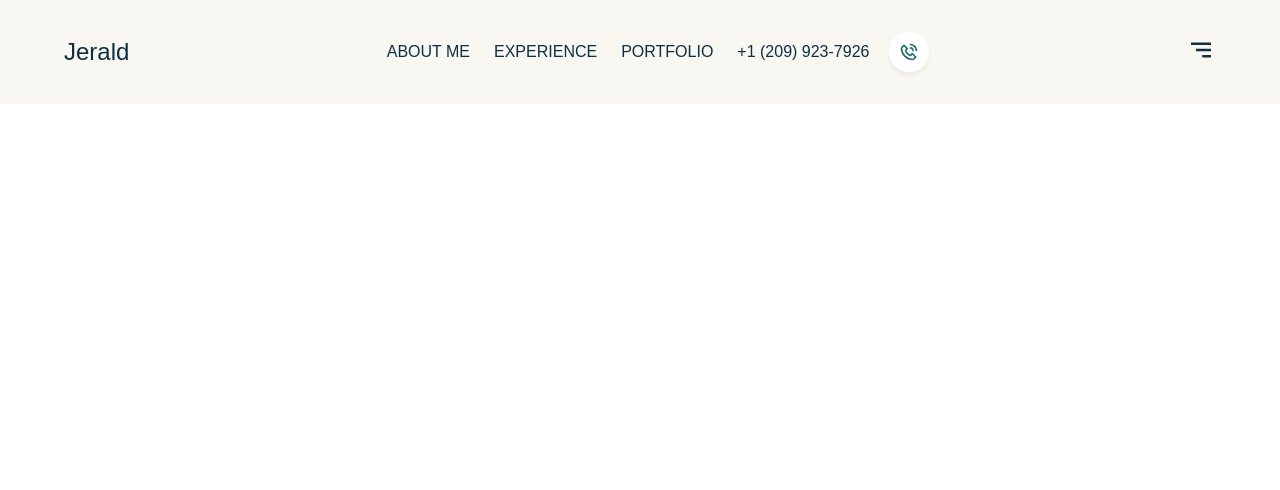
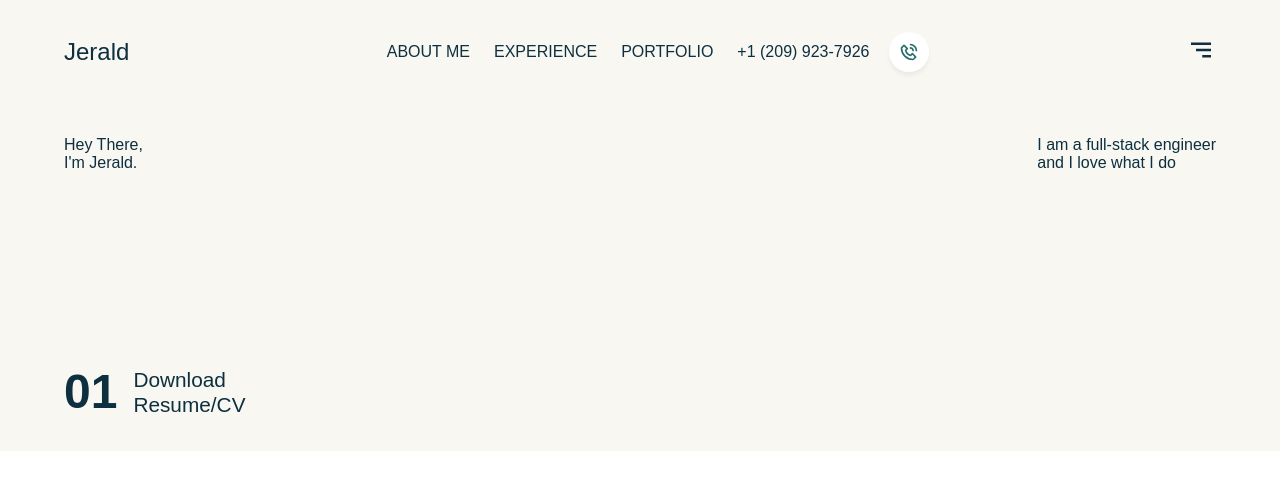
Before and after one commit to JeraldStephenson/portfolio2023A, a React (Vite) app: page / in a window 1280 px wide. Shown: the top 490 px of the page. Built offline with nearby package versions, Linux system fonts and the light colour scheme; a web font is replaced by a local one.

Commit message:
basic structuring of hero page

```diff
--- a/src/App.jsx
+++ b/src/App.jsx
@@ -1,10 +1,12 @@
 import Header from './components/Header/Header';
+import Hero from './components/Hero/Hero';
 import css from './styles/app.module.scss';
 
 const App = () => {
   return (
     <div className={`bg-primary ${css.container}`}>
       <Header />
+      <Hero />
     </div>
   );
 };
--- /dev/null
+++ b/src/components/Hero/Hero.jsx
@@ -0,0 +1,32 @@
+import React from 'react';
+import css from './Hero.module.scss';
+
+const Hero = () => {
+  return (
+    <section className={`paddings ${css.wrapper}`}>
+      <div className={`innerWidth ${css.container}`}>
+        <div className={css.upperElements}>
+          <span>
+            Hey There, <br /> I'm Jerald.
+          </span>
+          <span>
+            I am a full-stack engineer <br />
+            and I love what I do
+          </span>
+        </div>
+        <div className={css.lowerElements}>
+          <div className={css.experience}>
+            <div className='primaryText'>01</div>
+            <div className='secondaryText'>
+              <div>Download</div>
+              <div>Resume/CV</div>
+            </div>
+          </div>
+          <div className={css.certificate}></div>
+        </div>
+      </div>
+    </section>
+  );
+};
+
+export default Hero;
--- /dev/null
+++ b/src/components/Hero/Hero.module.scss
@@ -0,0 +1,30 @@
+@import '../../styles/constants.scss';
+
+.wrapper {
+  overflow: hidden;
+
+  .container {
+    position: relative;
+    z-index: 1;
+    .upperElements {
+      display: flex;
+      align-items: center;
+      justify-content: space-between;
+      flex-wrap: wrap;
+    }
+    .lowerElements {
+      margin-top: 12rem;
+      display: flex;
+      flex-wrap: wrap;
+      justify-content: space-between;
+      .experience {
+        display: flex;
+        align-items: center;
+        gap: 1rem;
+        > :nth-child(2) {
+          line-height: 25px;
+        }
+      }
+    }
+  }
+}
```
